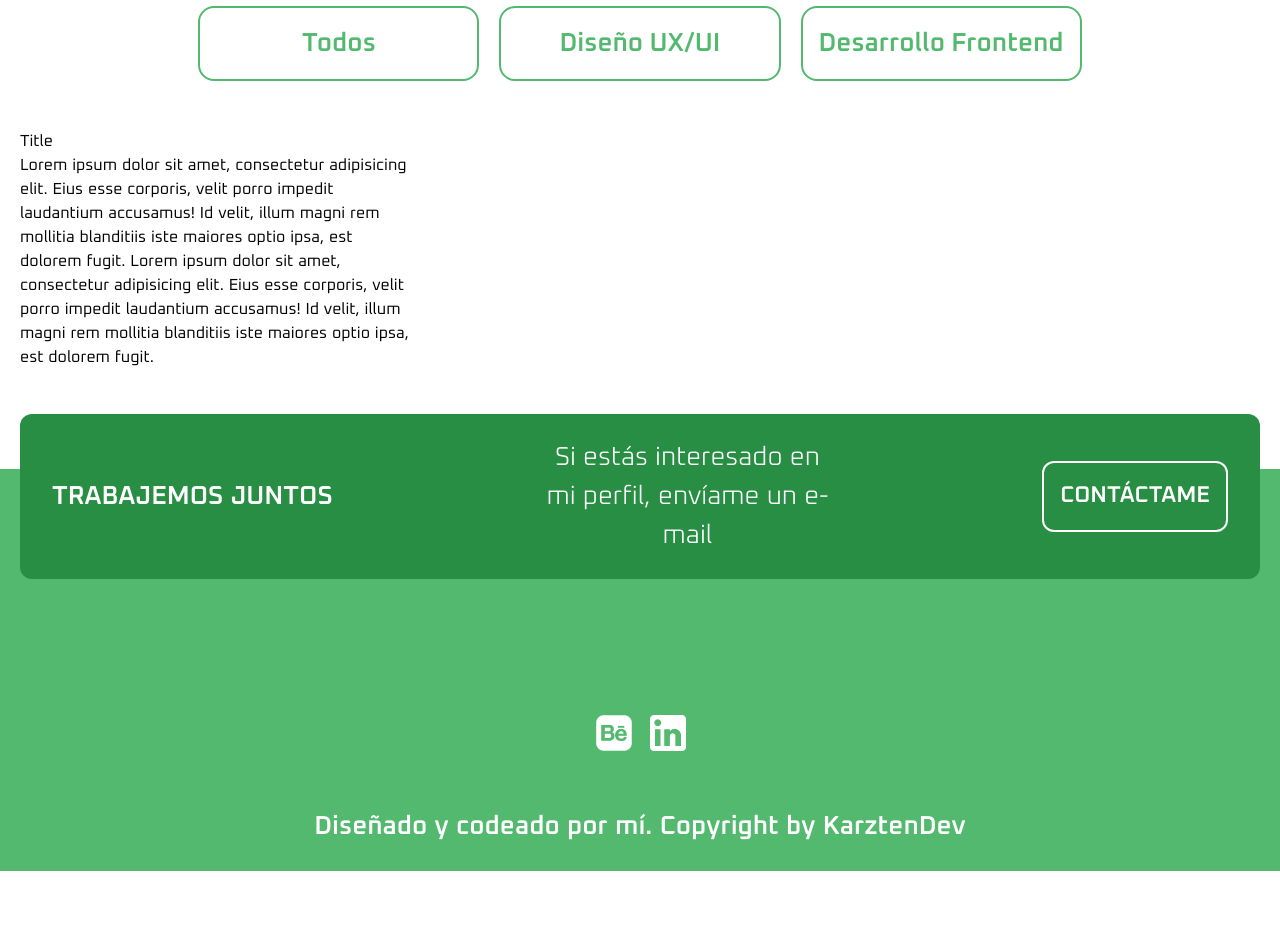
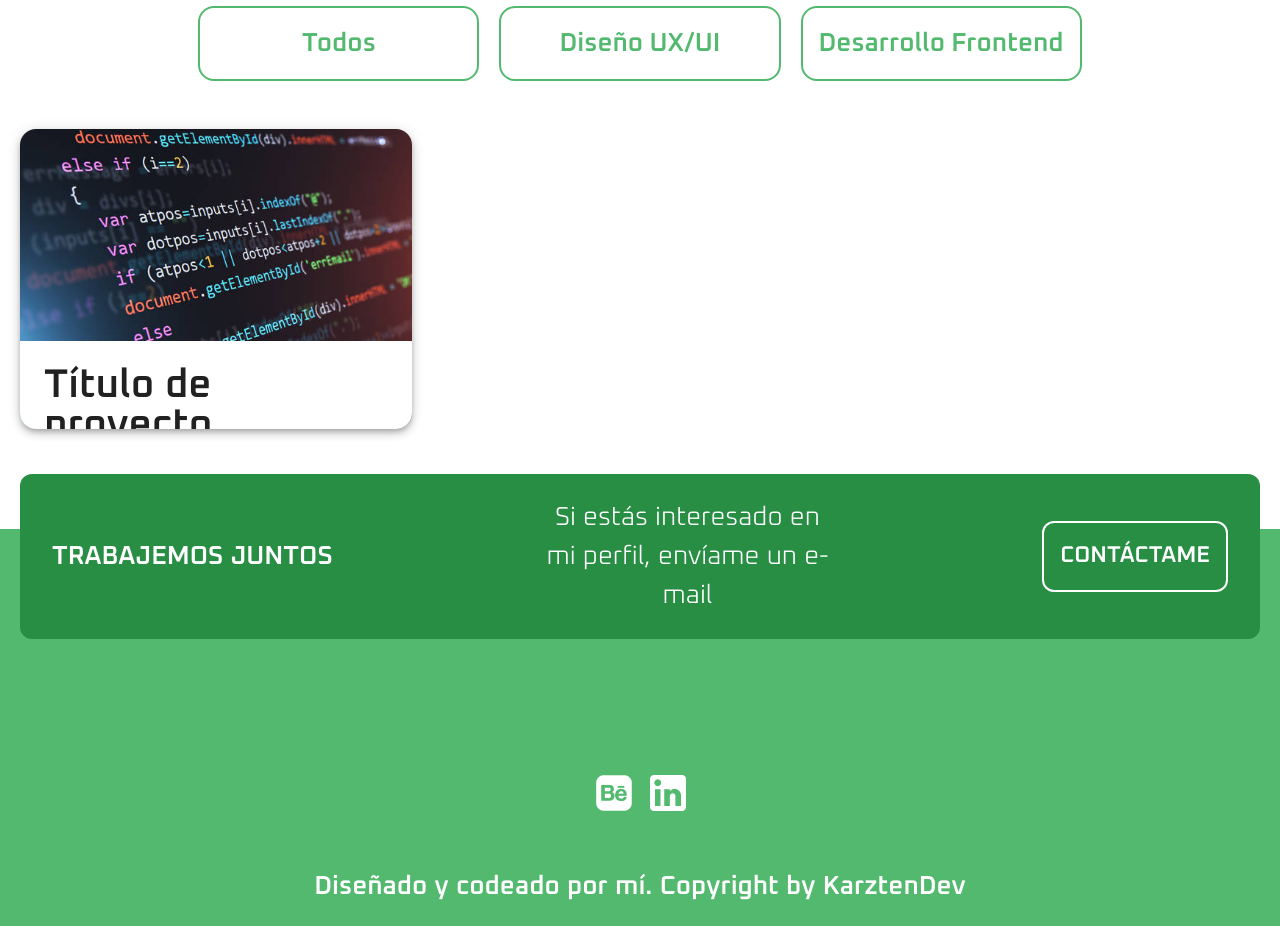
Before and after one commit to Karzten/portfolio, a Nuxt app: page / in a window 1280 px wide. Shown: the part 2900-3826 px from the top of the page. Before the commit the page ends 3771 px from the top, so only its background shows below. Built offline with nearby package versions, Linux system fonts and the light colour scheme.

Commit message:
Add(Card): Añadir cards para proyectos

```diff
--- /dev/null
+++ b/components/UI/Card.vue
@@ -0,0 +1,118 @@
+<template>
+    <div class="card">
+        <div class="info">
+            <h1 class="title">Título de proyecto</h1>
+            <p class="description">
+                Lorem ipsum dolor sit amet, consectetur adipisicing elit.
+                Eius esse corporis, velit porro impedit laudantium accusamus! Id velit,
+                illum magni rem mollitia blanditiis iste maiores optio ipsa, est dolorem
+                fugit.
+            </p>
+            <button class="button">Ver más</button>
+        </div>
+    </div>
+</template>
+
+<style scoped>
+.card {
+  border-radius: 16px;
+  margin: 0 auto;
+  width: 540px;
+  max-width: 100%;
+  min-height: 300px;
+  box-shadow: 0px 3px 5px -1px rgba(0, 0, 0, 0.2),
+    0px 5px 8px 0px rgba(0, 0, 0, 0.14),
+    0px 1px 14px 0px rgba(0, 0, 0, 0.12);
+  overflow: hidden;
+  background-image: url(@/static/project/default.jpg);
+  background-size: cover;
+}
+.info {
+  position: relative;
+  width: 100%;
+  height: 300px;
+  background-color: #fff;
+  transform: translateY(100%)
+    translateY(-88px)
+    translateZ(0);
+  transition: transform 0.5s ease-out;
+}
+.info:before {
+  z-index: -1;
+  display: block;
+  position: absolute;
+  content: ' ';
+  width: 100%;
+  height: 100%;
+  overflow: hidden;
+  filter: blur(10px);
+  background-size: cover;
+  opacity: 0.25;
+  transform: translateY(-100%)
+    translateY(88px)
+    translateZ(0);
+  transition: transform 0.5s ease-out;
+}
+.card:hover .info,
+.card:hover .info:before {
+  transform: translateY(0) translateZ(0);
+}
+
+.title {
+  margin: 0;
+  padding: 24px;
+  font-size: 40px;
+  font-weight: bold;
+  line-height: 1;
+  color: rgba(0, 0, 0, 0.87);
+}
+.description {
+  margin: 0;
+  padding: 0 24px 24px;
+  font-size: 18px;
+  line-height: 1.5;
+}
+.button {
+    color: white;
+    background-color: #52B96F;
+    padding: 12px 16px;
+    border-radius: 12px;
+    margin-left: 24px;
+}
+.button:hover,
+.button:focus {
+    color: white;
+    background-color: #3b814f;
+    cursor: default;
+}
+h1 {
+  margin-bottom: 0.5em;
+  font-weight: inherit;
+  line-height: 1.2;
+  color: #1c5b72;
+  font-size: 2.618em
+}
+
+@media (min-width:800px) {
+  h1 {
+    font-size: 4.236em;
+    font-weight: 300
+  }
+}
+
+p {
+  margin-bottom: 1.3em;
+  line-height: 1.618
+}
+
+@media (min-width:800px) {
+  p {
+    font-size: 1.3em
+  }
+}
+
+a {
+  color: #e03616;
+  text-decoration: none
+}
+</style>
--- a/components/sections/Projects.vue
+++ b/components/sections/Projects.vue
@@ -15,15 +15,19 @@
             </button>
         </div>
         <div class="projects-cards">
-            <div class='card'>
-                <div class='info'>
-                <h1 class='title'>Title</h1>
-                <p class='description'>Lorem ipsum dolor sit amet, consectetur adipisicing elit. Eius esse corporis, velit porro impedit laudantium accusamus! Id velit, illum magni rem mollitia blanditiis iste maiores optio ipsa, est dolorem fugit. Lorem ipsum dolor sit amet, consectetur adipisicing elit. Eius esse corporis, velit porro impedit laudantium accusamus! Id velit, illum magni rem mollitia blanditiis iste maiores optio ipsa, est dolorem fugit.</p>
-                </div>
-            </div>
+            <Card />
         </div>
     </div>
 </template>
+
+<script>
+import Card from '@/components/UI/Card.vue'
+export default {
+    components: {
+        Card
+    }
+}
+</script>
 
 <style scoped>
 .projects{
```
